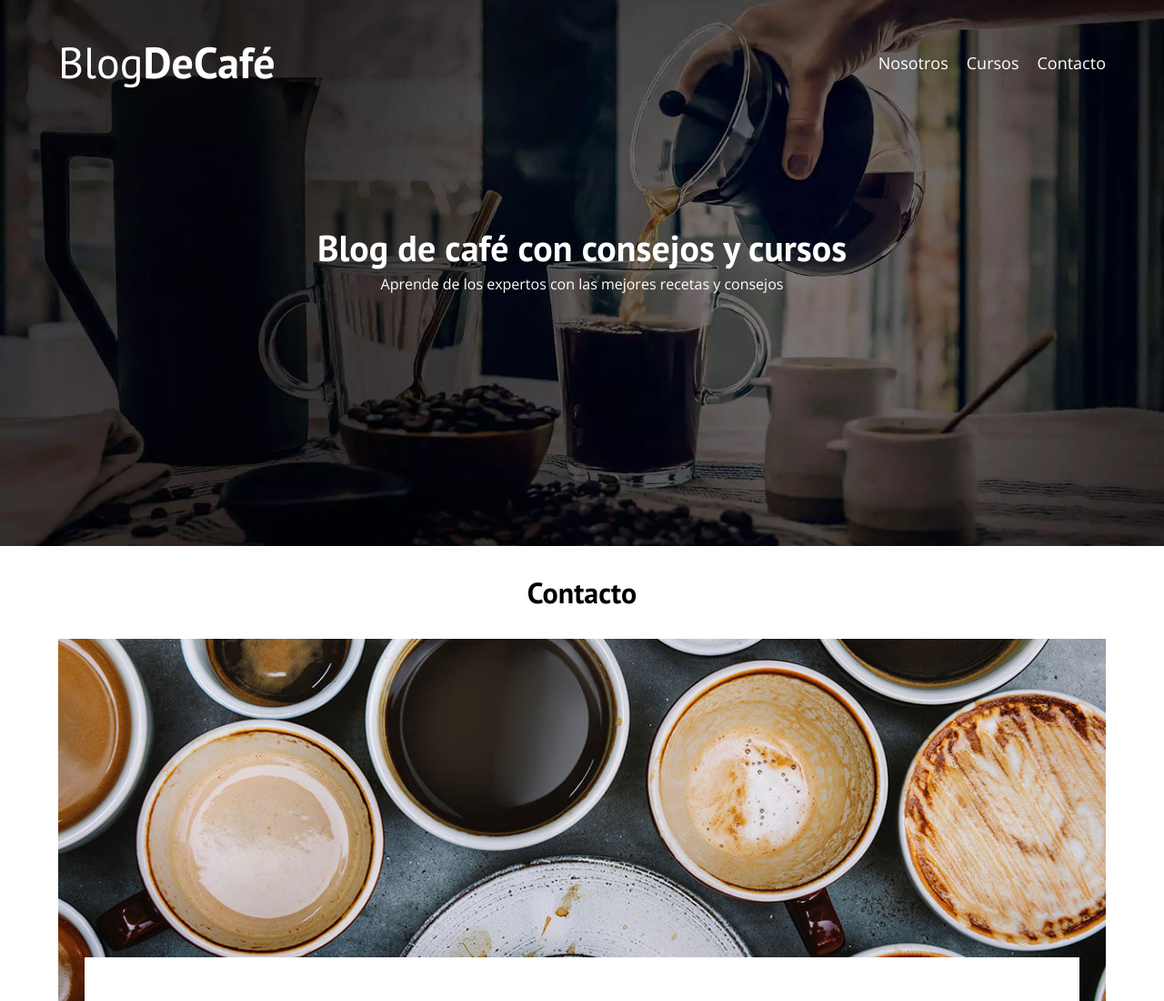
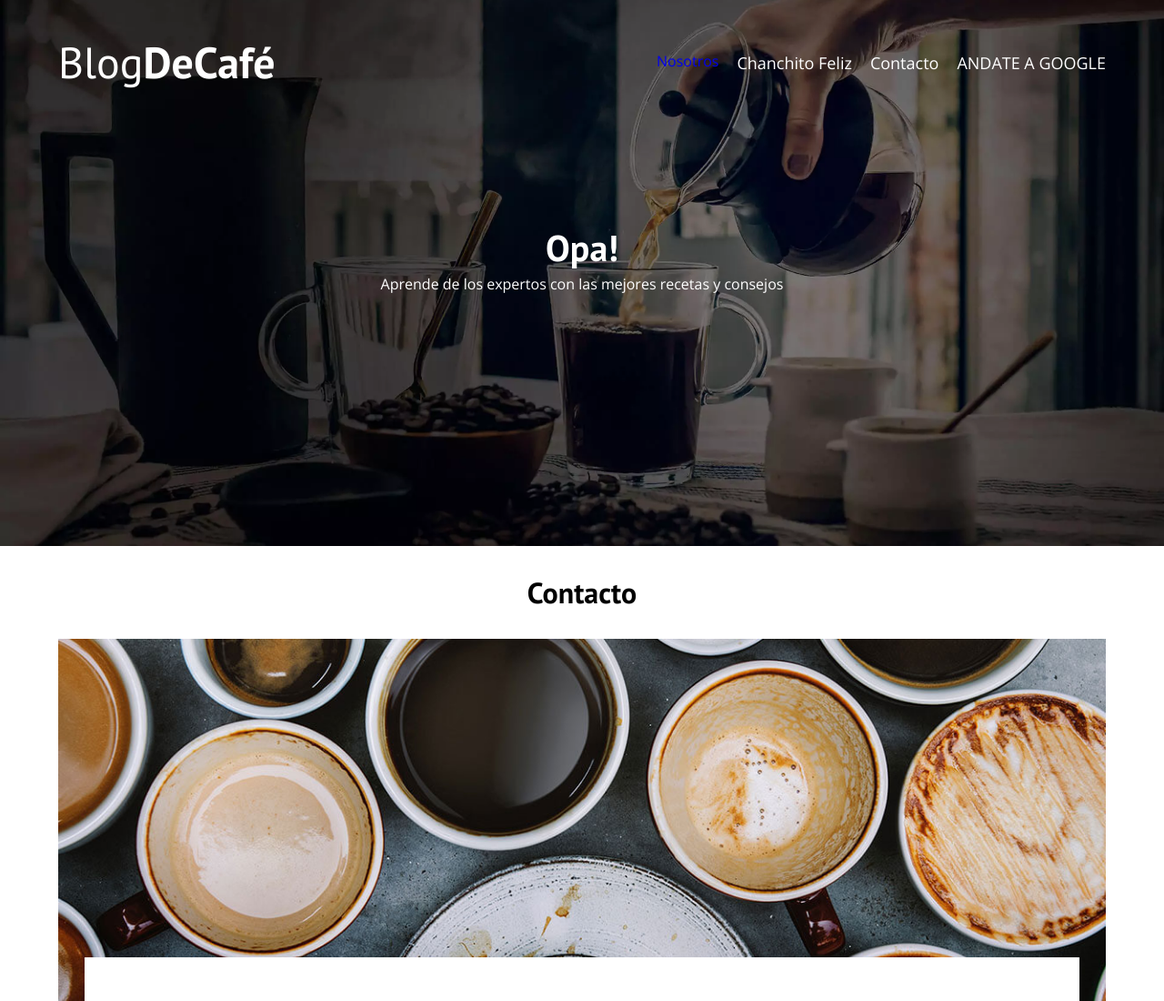
Before and after one commit to dellpinos/PracticasJS, a plain HTML site: page contacto.html in a window 1280 px wide. Shown: the top 1100 px of the page at 91% size. Drawn offline with nearby package versions, Linux system fonts and the light colour scheme.

Commit message:
Ejercicios con Js

```diff
--- a/contacto.html
+++ b/contacto.html
@@ -88,5 +88,6 @@
         </div>
     </footer>
     <script src="js/modernizr.js"></script>
+    <script src="js/app.js"></script>
 </body>
 </html>
--- /dev/null
+++ b/js/app.js
@@ -0,0 +1,70 @@
+// querySelector
+
+const heading = document.querySelector('.header__texto h2'); // retorna 0 o 1 elementos
+heading.textContent = "Hola Mundo";
+heading.classList.add('nueva-clase');
+console.log(heading);
+const heading2 = document.querySelector('.nueva-clase');
+heading2.textContent = "Te cambio todo!"
+
+// querySelectorAll
+
+const enlace = document.querySelectorAll('.navegacion a'); // todos los elementos en un array
+console.log(enlace);
+
+enlace[1].textContent = 'Chanchito Feliz'; // es basicamente un array, uso indice
+enlace[0].href = 'http://google.com';
+enlace[0].classList.add('nueva-clase');
+enlace[0].classList.remove('navegacion__enlace');
+
+// getElementById
+const heading3 = document.getElementById("heading");
+heading3.textContent = "Opa!";
+
+
+// Generar un nuevo enlace con Js
+
+const nuevoEnlace = document.createElement("A");
+
+// agregar href
+
+nuevoEnlace.href = 'http://google.com';
+
+
+//agregar texto
+
+nuevoEnlace.textContent = 'ANDATE A GOOGLE';
+
+//agregar clase
+
+nuevoEnlace.classList.add('navegacion__enlace');
+
+//agregarlo a documento
+
+const navegacion = document.querySelector('.navegacion');
+navegacion.appendChild(nuevoEnlace);
+
+
+// eventos
+
+console.log(1);
+
+window.addEventListener('load', function(){  // load espera a q el js y archivos que dependen del html esten listos, imagenes, css etc
+
+    console.log(2);
+
+} )
+
+document.addEventListener('DOMContentLoaded', function () {
+    console.log(4);
+})
+
+console.log(5);
+
+let acu2 = 0;
+
+window.onscroll = function () {
+    console.log('Scrol!');
+    acu2++;
+    console.log(acu2);
+}
```
Also changed, not shown: js/app_prueba1.js (added, +16 -0 lines).
